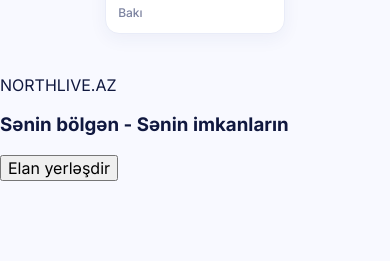
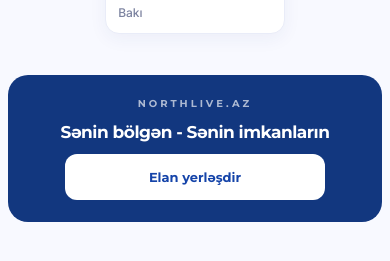
Before and after one commit to Kazimir1101/nlive-main1, a plain HTML site: page index.html in a window 390 px wide. Shown: the part 1095-1356 px from the top of the page. Before the commit the page ends 1296 px from the top, so only its background shows below. Drawn offline with nearby package versions, Linux system fonts and the light colour scheme.

Commit message:
Refactor button styles and add footer styles
Removed box shadows and adjusted styles for buttons and footer. Added new styles for footer elements.

```diff
--- a/style.css
+++ b/style.css
@@ -91,13 +91,10 @@ a {
     font-weight: 700;
 
     cursor: pointer;
-    box-shadow: 0 8px 18px rgba(0, 83, 235, .2);
-    transition: background .2s, transform .2s;
 }
 
 .add-listing-btn:hover {
     background: var(--blue-dark);
-    transform: translateY(-1px);
 }
 
 .add-listing-btn:active {
@@ -122,6 +119,7 @@ a {
     border-radius: 30px;
     padding: 44px 48px 82px;
     background: none;
+
 }
 
 
@@ -144,7 +142,8 @@ a {
     padding: 7px 8px 7px 24px;
     border-radius: 20px;
     background: #fff;
-    box-shadow: 0 12px 32px rgba(39, 71, 151, .14);
+
+    box-shadow: 0px 0px 2px #0648d7;
 }
 
 .search-bar input {
@@ -171,8 +170,6 @@ a {
     font-size: 15px;
     font-weight: 700;
     cursor: pointer;
-    box-shadow: 0 8px 18px rgba(0, 83, 235, .2);
-    transition: background .2s;
 }
 
 .search-bar button:hover {
@@ -212,11 +209,9 @@ a {
         ),
         #030b3e;
 
-        box-shadow: 0 8px 25px rgba(0, 35, 150, .15);
     }
 
 
-    /* Слой анимации */
     .promo-banner__waves {
         position: absolute;
         inset: 0;
@@ -225,7 +220,6 @@ a {
         pointer-events: none;
     }
 
-    /* Общие стили волн */
     .wave {
         position: absolute;
         display: block;
@@ -239,7 +233,6 @@ a {
         will-change: transform;
     }
 
-    /* Первая большая волна */
 .wave-1 {
     width: 90%;
     height: 220%;
@@ -253,7 +246,6 @@ a {
     animation: waveMove1 14s ease-in-out infinite alternate;
 }
 
-/* Вторая волна */
 .wave-2 {
     width: 85%;
     height: 190%;
@@ -302,7 +294,6 @@ a {
     animation: waveMove4 12s ease-in-out infinite alternate;
 }
 
-/* Анимации */
 @keyframes waveMove1 {
     from {
         transform: translate(-3%, 0) rotate(-24deg);
@@ -339,14 +330,11 @@ a {
     }
 }
 
-/* Контент поверх анимации */
 .promo-banner__content {
     position: relative;
     z-index: 2;
 }
 
-/* Учитываем пользователей,
-   отключающих анимацию */
 @media (prefers-reduced-motion: reduce) {
     .wave {
         animation: none;
@@ -369,6 +357,11 @@ a {
     visibility: hidden;
 
     transition: opacity .55s ease, visibility .55s ease;
+
+    font-family: 'Montserrat', sans-serif;
+    font-weight: 500;
+
+
 }
 
 .promo-slide.active {
@@ -693,7 +686,6 @@ a {
         height: 50px;
         padding: 6px;
         border-radius: 30px;
-        box-shadow: 0 10px 25px rgba(43, 69, 145, .12);
         margin-bottom: -20px;
     }
 
@@ -711,7 +703,6 @@ a {
         border-radius: 35px;
         font-size: 14px;
     }
-
 
     /* PROMO */
 
@@ -731,7 +722,7 @@ a {
     }
 
     .promo-slide h2 {
-        font-size: 20px;
+        font-size: 18px;
         letter-spacing: 1px;
     }
 
@@ -1132,3 +1123,103 @@ body.modal-open {
     }
 
 }
+
+
+/* footer */
+
+
+.footer {
+    position: relative;
+    isolation: isolate;
+    overflow: hidden;
+
+    width: 96%;
+    min-height: 210px;
+    margin: 30px auto;
+    padding: 25px 20px;
+
+    display: flex;
+    flex-direction: column;
+    justify-content: center;
+    align-items: center;
+    gap: 12px;
+
+    background: #12377f 0%;
+
+    color: #fff;
+    font-family: 'Montserrat', sans-serif;
+    border-radius: 24px;
+    box-sizing: border-box;
+}
+
+/* Маленькая надпись */
+.footer-label {
+    font-size: 10px;
+    font-weight: 700;
+    letter-spacing: 3px;
+    color: rgba(255,255,255,0.65);
+}
+
+/* Заголовок */
+.footer h3 {
+    margin: 0;
+    font-size: clamp(17px, 3vw, 25px);
+    font-weight: 700;
+    text-align: center;
+    letter-spacing: -0.5px;
+}
+
+/* Описание */
+.footer p {
+    margin: 0 0 5px;
+    font-size: 12px;
+    font-weight: 400;
+    color: rgba(255,255,255,0.78);
+    text-align: center;
+}
+
+/* Кнопка */
+#footer-new-ad {
+    display: flex;
+    align-items: center;
+    justify-content: center;
+    gap: 12px;
+
+    width: min(100%, 260px);
+    height: 46px;
+
+    border: none;
+    border-radius: 12px;
+
+    background: #fff;
+    color: #1544a9;
+
+    font-family: 'Montserrat', sans-serif;
+    font-size: 13px;
+    font-weight: 700;
+
+    cursor: pointer;
+    transition: all 0.25s ease;
+}
+
+#footer-new-ad span {
+    font-size: 17px;
+    transition: transform 0.25s ease;
+}
+
+/* Мобильная адаптация */
+@media (max-width: 480px) {
+    .footer {
+        min-height: 125px;
+        padding: 22px 14px;
+        border-radius: 20px;
+    }
+
+    .footer h3 {
+        font-size: 17px;
+    }
+
+    .footer p {
+        font-size: 11px;
+    }
+}
```
